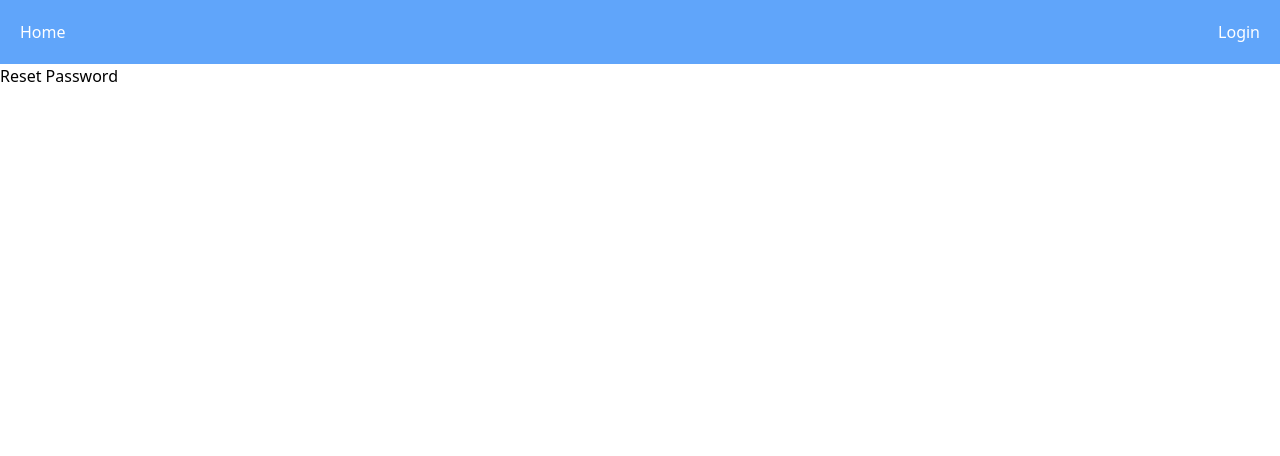
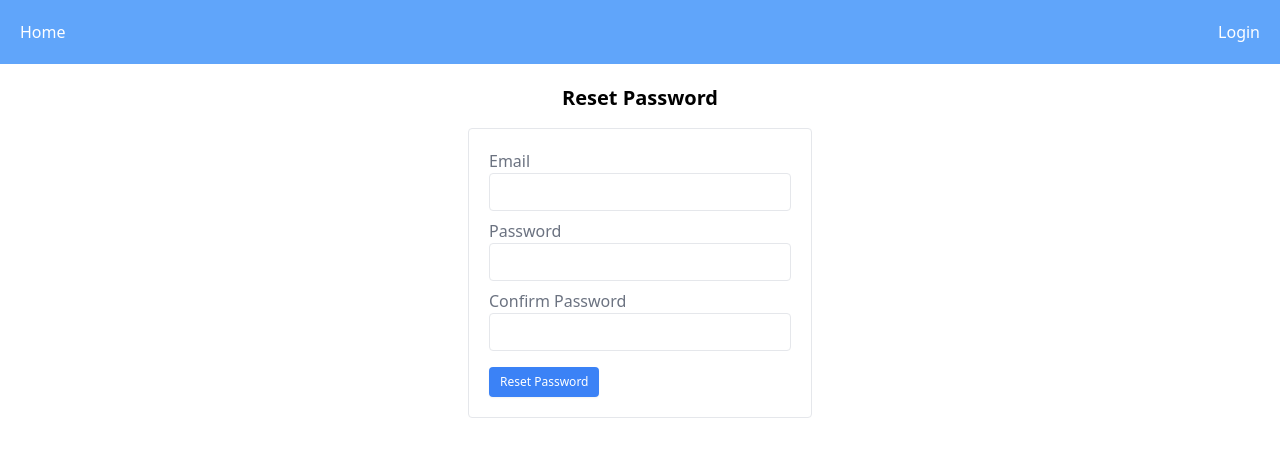
Before and after one commit to garethredfern/laravel-vue, a Vue app: page /reset-password in a window 1280 px wide. Shown: the top 456 px of the page. Built offline with nearby package versions, Linux system fonts and the light colour scheme.

Commit message:
add the reset password form to the view

```diff
--- a/src/views/Dashboard.vue
+++ b/src/views/Dashboard.vue
@@ -4,9 +4,6 @@
     <ul>
       <li>
         <button @click="createUser">Create User</button>
-      </li>
-      <li>
-        <button @click="resetPassword">Reset Password</button>
       </li>
       <li>
         <button @click="updatePassword">Update Password</button>
@@ -40,16 +37,6 @@ export default {
         passwordConfirmation: "password",
       });
     },
-    async resetPassword() {
-      await axios.get("http://localhost/sanctum/csrf-cookie");
-      await axios.post("http://localhost/reset-password", {
-        token:
-          "40200e3499a393b83d93750591331be276b45b66cd49d5a2305d24e1f4e1e01a",
-        password: "password",
-        password_confirmation: "password",
-        email: "luke@jedi.com",
-      });
-    },
     async resendVerification() {
       await axios.get("http://localhost/sanctum/csrf-cookie");
       await axios.post("http://localhost/email/verification-notification", {
--- a/src/views/ResetPassword.vue
+++ b/src/views/ResetPassword.vue
@@ -1,9 +1,77 @@
 <template>
-  <div>Reset Password</div>
+  <div class="max-w-sm p-5 m-auto">
+    <h2 class="font-bold text-xl text-center mb-4">Reset Password</h2>
+    <form class="border p-5 rounded">
+      <div class="mb-2">
+        <label for="email" class="text-gray-500">Email</label>
+        <input
+          type="email"
+          id="email"
+          v-model="email"
+          class="border rounded px-2.5 py-1.5 w-full"
+        />
+      </div>
+      <div class="mb-2">
+        <label for="password" class="text-gray-500">Password</label>
+        <input
+          type="password"
+          id="password"
+          v-model="password"
+          class="border rounded px-2.5 py-1.5 w-full"
+        />
+      </div>
+      <div class="mb-4">
+        <label for="password-confirm" class="text-gray-500"
+          >Confirm Password</label
+        >
+        <input
+          type="password"
+          id="password-confirm"
+          v-model="passwordConfirm"
+          class="border rounded px-2.5 py-1.5 w-full"
+        />
+      </div>
+      <BaseBtn type="button" @click="resetPassword" text="Reset Password" />
+    </form>
+    <p v-if="message" class="mt-2 text-green-500 text-sm">
+      {{ message }}
+    </p>
+    <p v-if="error" class="mt-2 text-red-500 text-sm">
+      {{ error }}
+    </p>
+  </div>
 </template>
 
 <script>
+import BaseBtn from "@/components/BaseBtn";
+
 export default {
   name: "ResetPassword",
+  components: {
+    BaseBtn,
+  },
+  data() {
+    return {
+      email: null,
+      password: null,
+      passwordConfirm: null,
+      error: null,
+      message: null,
+    };
+  },
+  methods: {
+    resetPassword() {
+      const payload = {
+        email: this.email,
+        password: this.password,
+        password_confirmation: this.passwordConfirm,
+        token: this.$route.query.token,
+      };
+      this.$store
+        .dispatch("auth/resetPassword", payload)
+        .then(() => this.$router.push("/"))
+        .catch((error) => (this.error = error));
+    },
+  },
 };
 </script>
```
